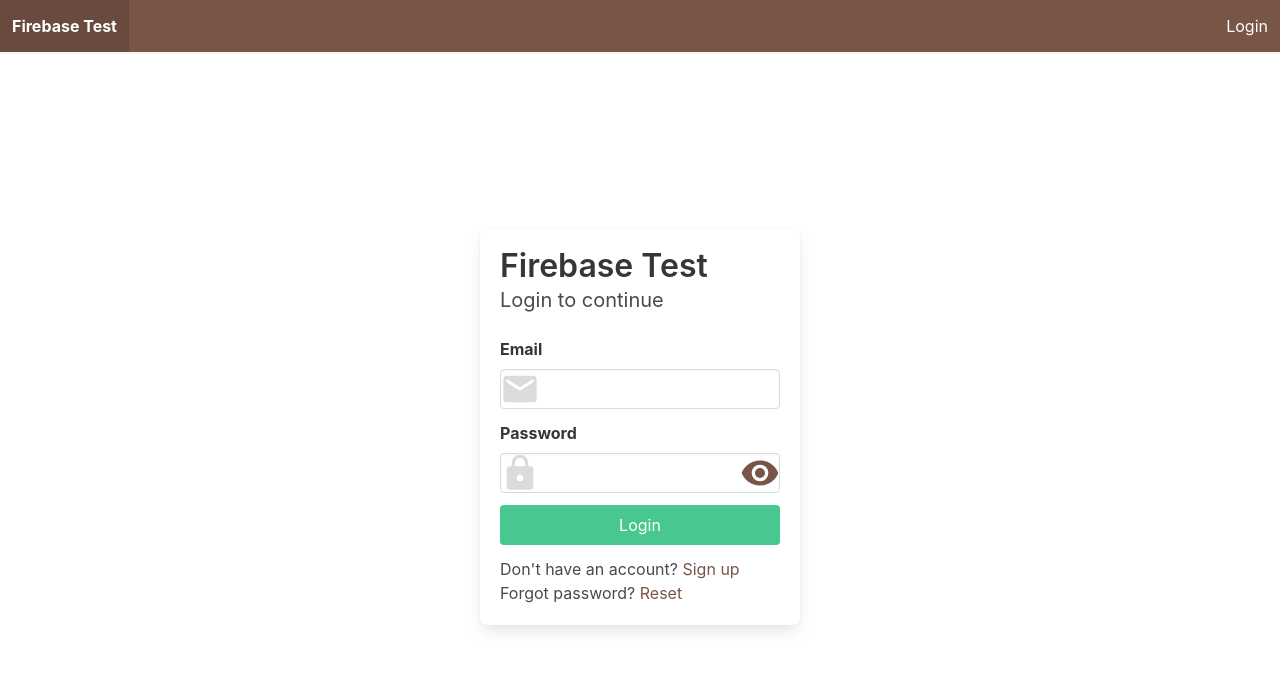
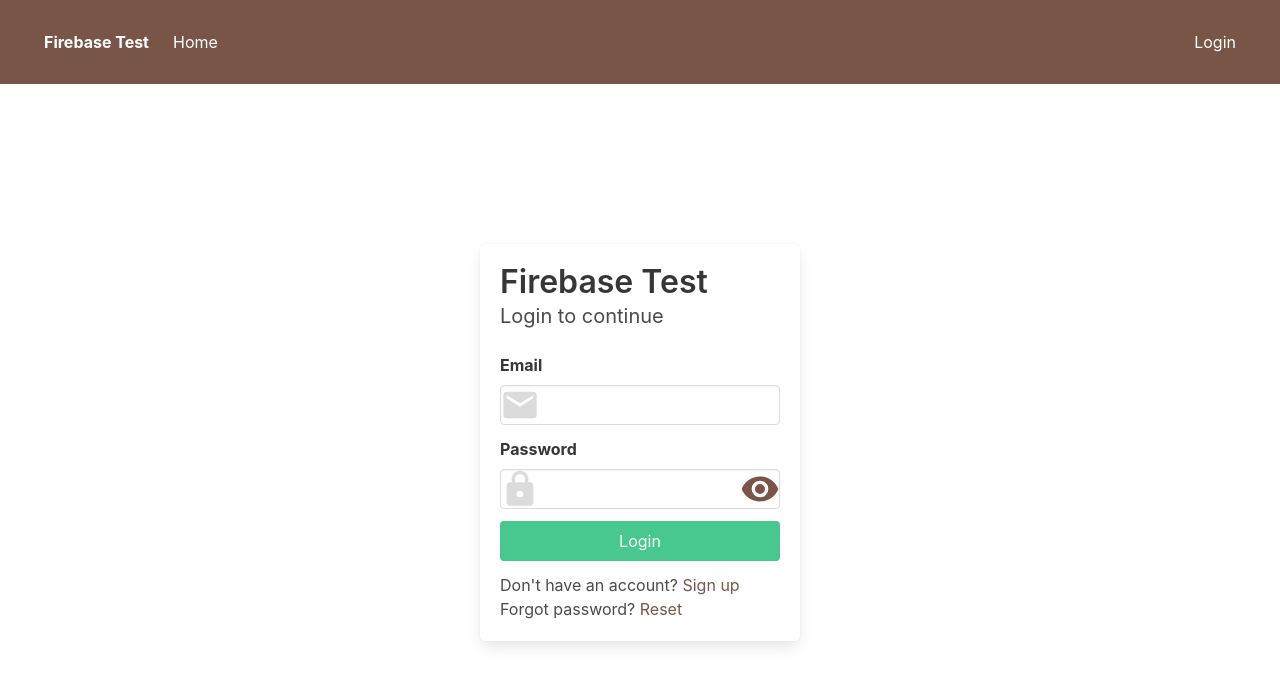
Before and after one commit to drdilyor/firebase-app, a Vue app: page /login in a window 1280 px wide. Shown: the top 686 px of the page. Built offline with nearby package versions, Linux system fonts and the light colour scheme; no server answers.

Commit message:
logout and navbar improvement

```diff
--- a/src/App.vue
+++ b/src/App.vue
@@ -21,6 +21,9 @@
   display: flex;
   flex-direction: column;
 }
+#app > * {
+  flex-shrink: 0;
+}
 #app > .router-view {
   flex: 1;
 }
--- a/src/components/AppHeader.vue
+++ b/src/components/AppHeader.vue
@@ -1,14 +1,47 @@
 <template>
-  <b-navbar type="is-primary" shadow>
+  <b-navbar type="is-primary" spaced>
     <template #brand>
       <b-navbar-item tag="router-link" to="/">
         <b>Firebase Test</b>
       </b-navbar-item>
     </template>
+    <template #start>
+      <b-navbar-item tag="router-link" to="/">
+        Home
+      </b-navbar-item>
+    </template>
     <template #end>
-      <b-navbar-item tag="router-link" to="/login">
+      <b-navbar-item v-if="!loggedIn" tag="router-link" to="/login">
         Login
       </b-navbar-item>
+      <b-navbar-dropdown v-else label="Account" hoverable right>
+        <b-navbar-item tag="router-link" to="/settings">
+          <b-icon icon="gear" class="mr-2" />
+          Settings
+        </b-navbar-item>
+        <b-navbar-item tag="a" href="#" @click.prevent="logout">
+          <b-icon icon="logout" class="mr-2" />
+          Log out
+        </b-navbar-item>
+      </b-navbar-dropdown>
     </template>
   </b-navbar>
 </template>
+
+<script>
+export default {
+  computed: {
+    loggedIn() {
+      const state = this.$store.state
+      const up = state.userProfile
+      return up != null
+    }
+  },
+  methods: {
+    logout() {
+      this.$store.dispatch('logout')
+      this.$router.push('/')
+    }
+  }
+}
+</script>
--- a/src/icons.js
+++ b/src/icons.js
@@ -6,7 +6,9 @@
   mdiEmail,
   mdiEye,
   mdiEyeOff,
+  mdiCog,
   mdiLock,
+  mdiLogout,
 } from '@mdi/js'
 
 const icons = {
@@ -15,7 +17,10 @@
   mdiEmail,
   mdiEye,
   mdiEyeOff,
+  mdiCog,
+  mdiGear: mdiCog, // wtf? gear is more meaningful
   mdiLock,
+  mdiLogout,
 }
 Vue.prototype.$icons= icons
 
--- a/src/main.js
+++ b/src/main.js
@@ -10,9 +10,20 @@
 Vue.config.productionTip = false
 Vue.prototype.$firebase = firebase
 Vue.component('app-icon', AppIcon)
+window.firebase = firebase
 
-new Vue({
-  store,
-  router,
-  render: function (h) { return h(App) }
-}).$mount('#app')
+let app
+
+firebase.auth.onAuthStateChanged(user => {
+  app || (app = new Vue({
+    store,
+    router,
+    render: function (h) { return h(App) }
+  }).$mount('#app'))
+  if (user) {
+    store.dispatch('fetchUserProfile', user)
+    if (router.currentRoute.path == '/login') {
+      router.push('/')
+    }
+  }
+})
--- a/src/router/index.js
+++ b/src/router/index.js
@@ -1,6 +1,6 @@
 import Vue from 'vue'
 import VueRouter from 'vue-router'
-import {auth} from '@/firebase'
+import firebase from '@/firebase'
 
 import Home from '../views/Home.vue'
 import Login from '../views/Login.vue'
@@ -42,7 +42,7 @@
 
 router.beforeEach((to, from, next) => {
   const requiresAuth = to.matched.some(x => x.meta.requiresAuth)
-  if (requiresAuth && !auth.currentUser) {
+  if (requiresAuth && !firebase.auth.currentUser) {
     next('/login')
   }
   else {
--- a/src/store/index.js
+++ b/src/store/index.js
@@ -6,7 +6,7 @@
 
 export default new Vuex.Store({
   state: {
-    userProfile: {},
+    userProfile: null,
   },
   mutations: {
     setUserProfile(state, val) {
@@ -29,7 +29,11 @@
         lastName: form.lastName,
       })
       dispatch('fetchUserProfile', user)
-    }
+    },
+    async logout({commit}) {
+      await firebase.auth.signOut()
+      commit('setUserProfile', null)
+    },
   },
   modules: {
   }
```
